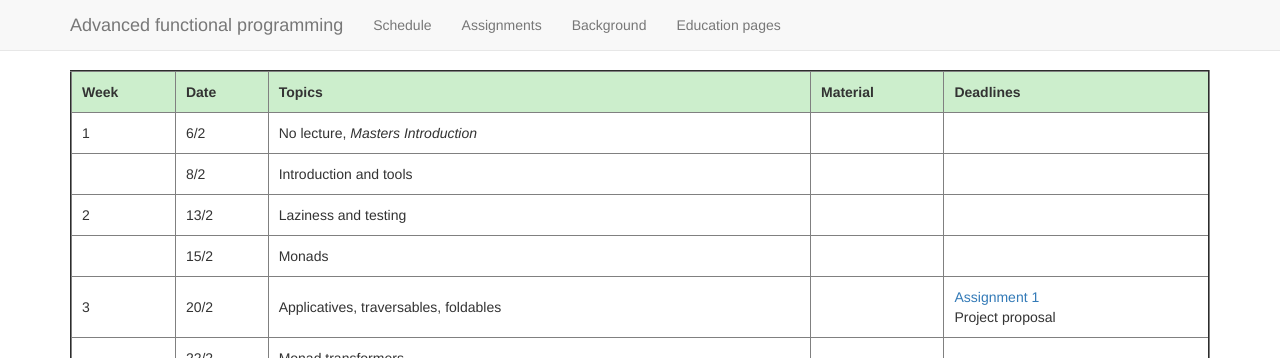
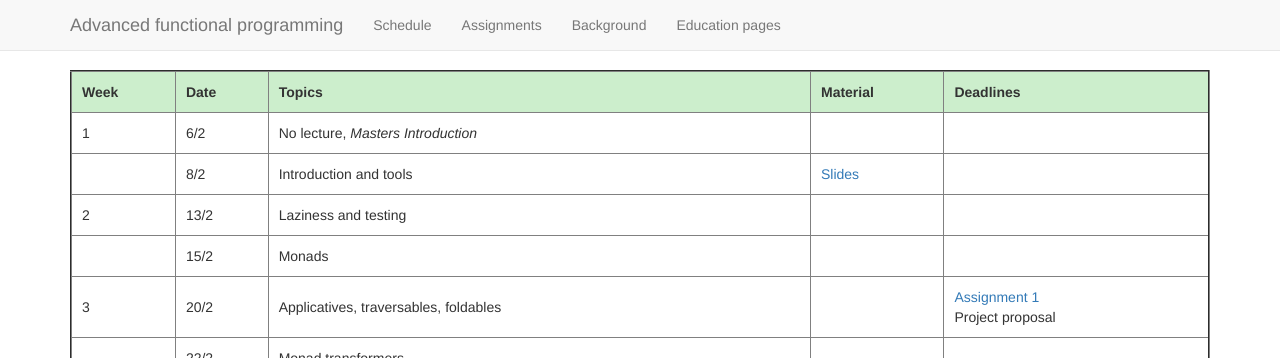
Before and after one commit to ywata/2018-AFP, a Jekyll site: the page built from schedule.html, in a window 1280 px wide and 922 px high. Shown: the top 358 px of the window. Built offline with Jekyll 4.4.1, drawn with Linux system fonts in a browser that asks for light colours; nearby versions of some CDN libraries.

Commit message:
Add slides for lecture 1

```diff
--- a/schedule.html
+++ b/schedule.html
@@ -35,7 +35,7 @@ layout: default
 
       <td>Introduction and tools</td>
 
-      <td></td>
+      <td><a href="doc/01-intro.pdf">Slides</a></td>
 
       <td></td>
     </tr>
```
Also changed, not shown: 1 other file.
